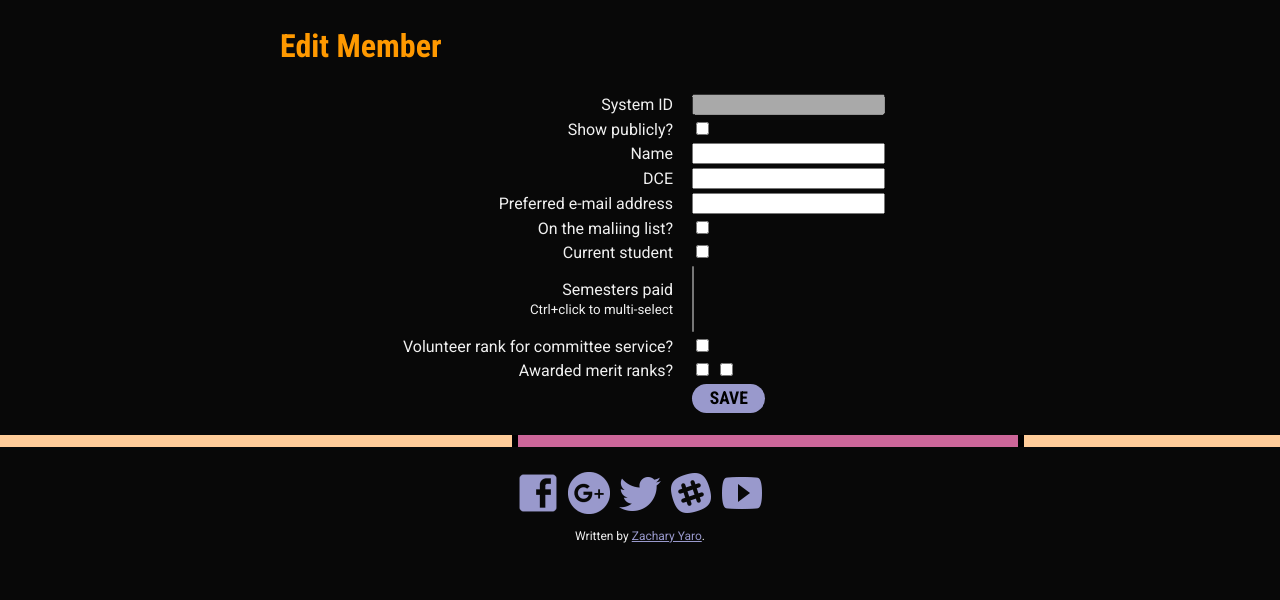
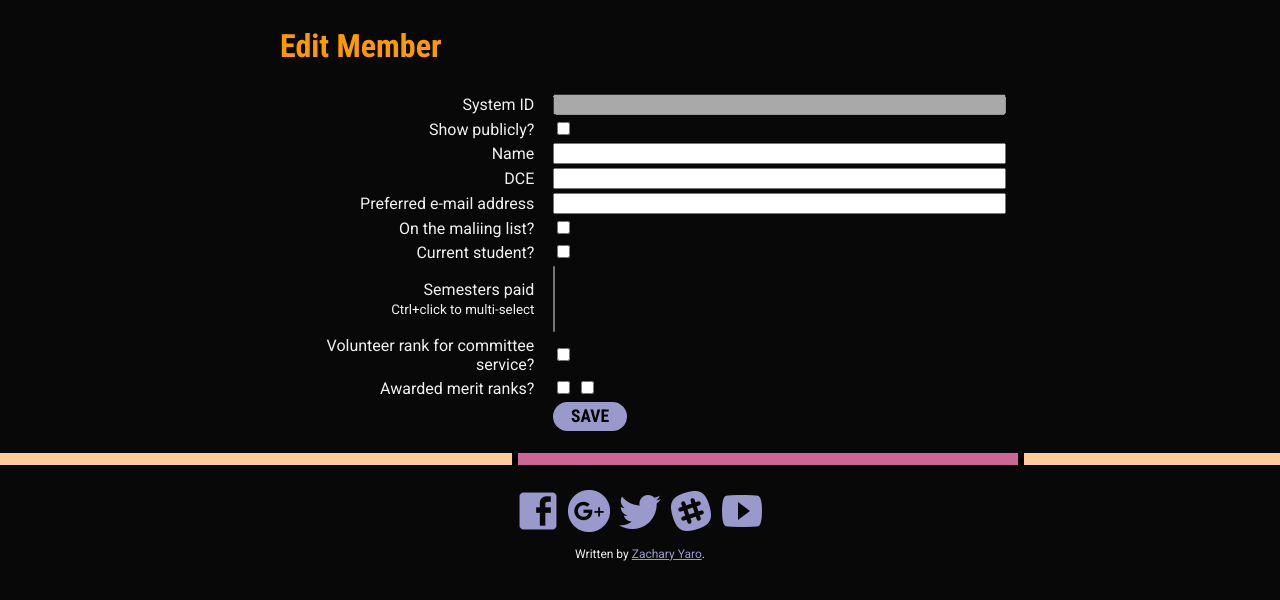
Before and after one commit to RITSTARClub/star-site, a Python web app: template templates/member_edit.html in a window 1280 px wide. Shown: the part 155-755 px from the top of the page. Run offline with Jinja, Linux system fonts and the light colour scheme; the template is opened without the code that fills it, so the values that code supplies are empty.

Commit message:
Adjust form tables to give more weight to input fields

```diff
--- a/static/styles/tables.css
+++ b/static/styles/tables.css
@@ -18,6 +18,7 @@
 	.simpleTable td:first-child {
 		text-align: right;
 		padding-right: 1em;
+		max-width: 6em;
 	}
 
 .bigListTable .missionSocialCol {
--- a/templates/member_edit.html
+++ b/templates/member_edit.html
@@ -3,7 +3,7 @@
 <section>
 	<h1>Edit Member</h1>
 	<form action="" method="POST">
-		<table class="simpleTable">
+		<table class="simpleTable" style="width: 100%;">
 			<tr>
 				<td>
 					System ID
@@ -55,7 +55,7 @@
 			</tr>
 			<tr>
 				<td>
-					<label for="current_student">Current student</label>
+					<label for="current_student">Current student?</label>
 				</td>
 				<td>
 					<input type="checkbox" name="current_student"{% if member.current_student %} checked="checked"{% endif %} />
--- a/templates/mission_edit.html
+++ b/templates/mission_edit.html
@@ -3,7 +3,7 @@
 <section>
 	<h1>Edit Mission</h1>
 	<form action="" method="POST">
-		<table class="simpleTable">
+		<table class="simpleTable" style="width: 100%;">
 			<tr>
 				<td>
 					<label for="id">
```
